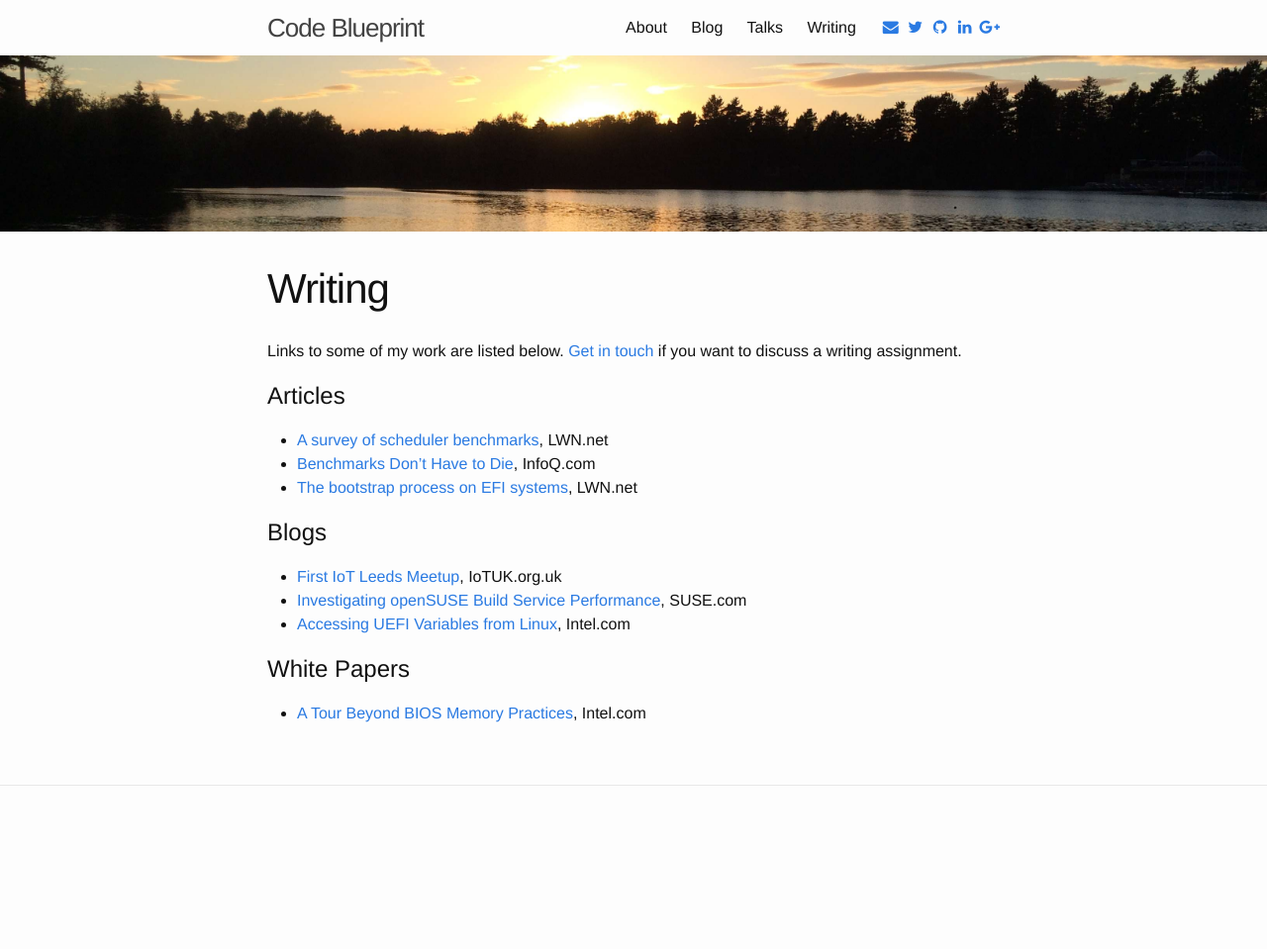
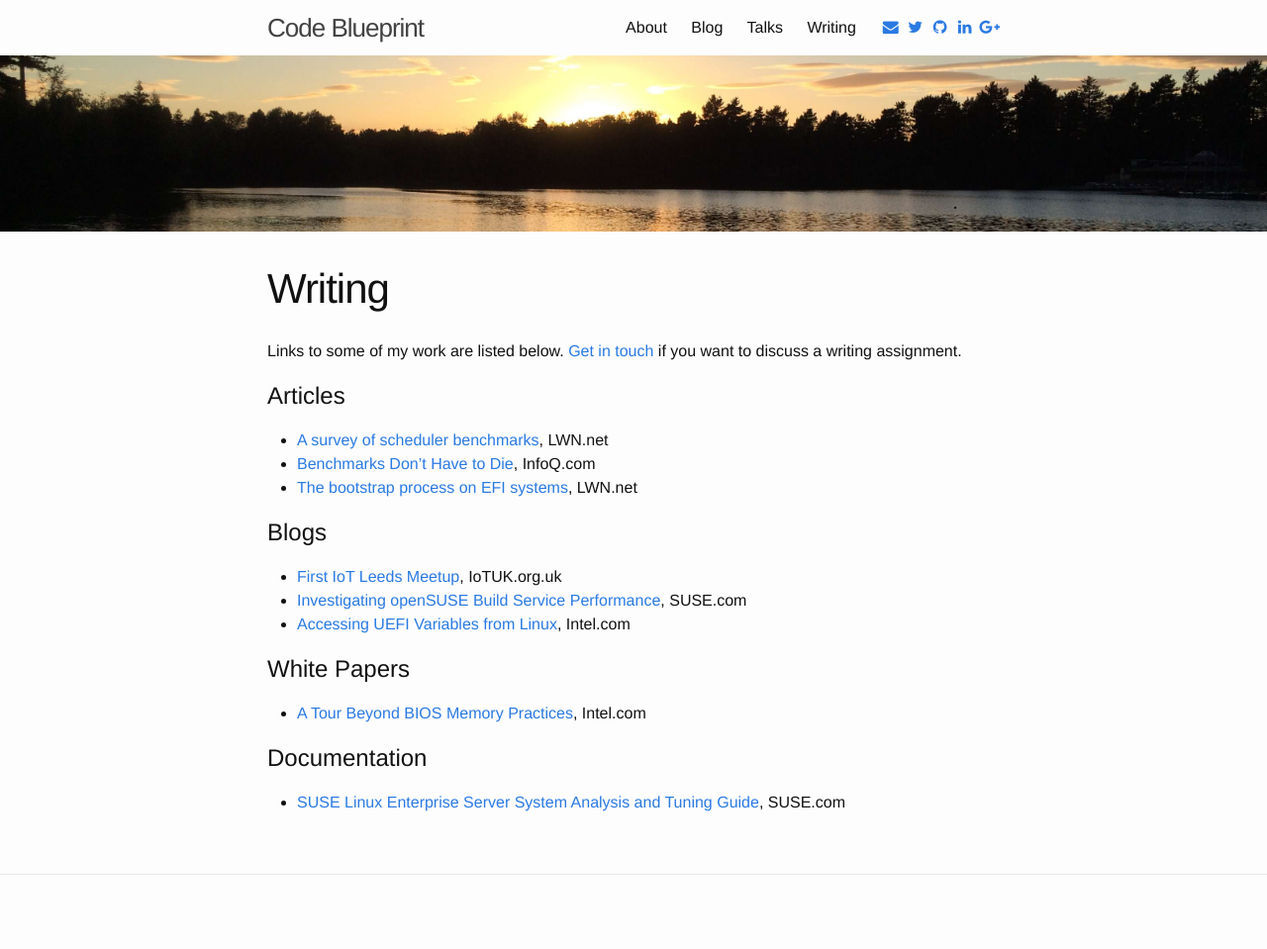
Before and after one commit to mfleming/mfleming.github.io, a Jekyll site: the page built from writing.md, in a window 1280 px wide. Shown: the whole page at 99% size. Built offline with Jekyll 4.4.1, drawn with Linux system fonts in a browser that asks for light colours; nearby versions of some CDN libraries; before the commit the page ends 900 px from its top, so only the background shows below that.

Commit message:
writing: Add SLE tuning guide link

```diff
--- a/writing.md
+++ b/writing.md
@@ -19,3 +19,6 @@ Links to some of my work are listed below. [Get in touch](mailto:{{ site.email }
 
 # White Papers <a name="whitepapers"></a> #
  - [A Tour Beyond BIOS Memory Practices](https://firmware.intel.com/sites/default/files/resources/A_Tour_Beyond_BIOS_Memory_Practices_with_UEFI.pdf), Intel.com
+
+# Documentation <a name="documentation"></a> #
+ - [SUSE Linux Enterprise Server System Analysis and Tuning Guide](https://www.suse.com/documentation/sles-12/singlehtml/book_sle_tuning/book_sle_tuning.html#cha.tuning.taskscheduler), SUSE.com
```
